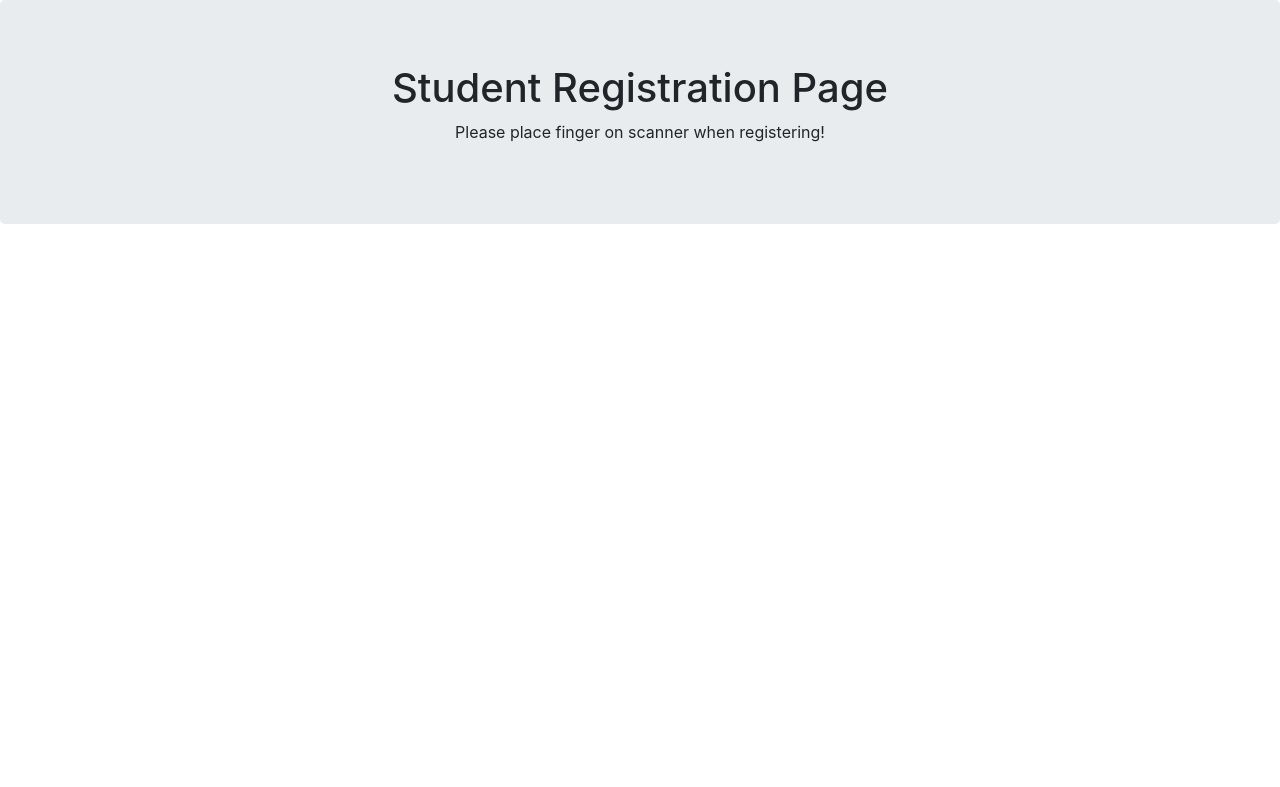
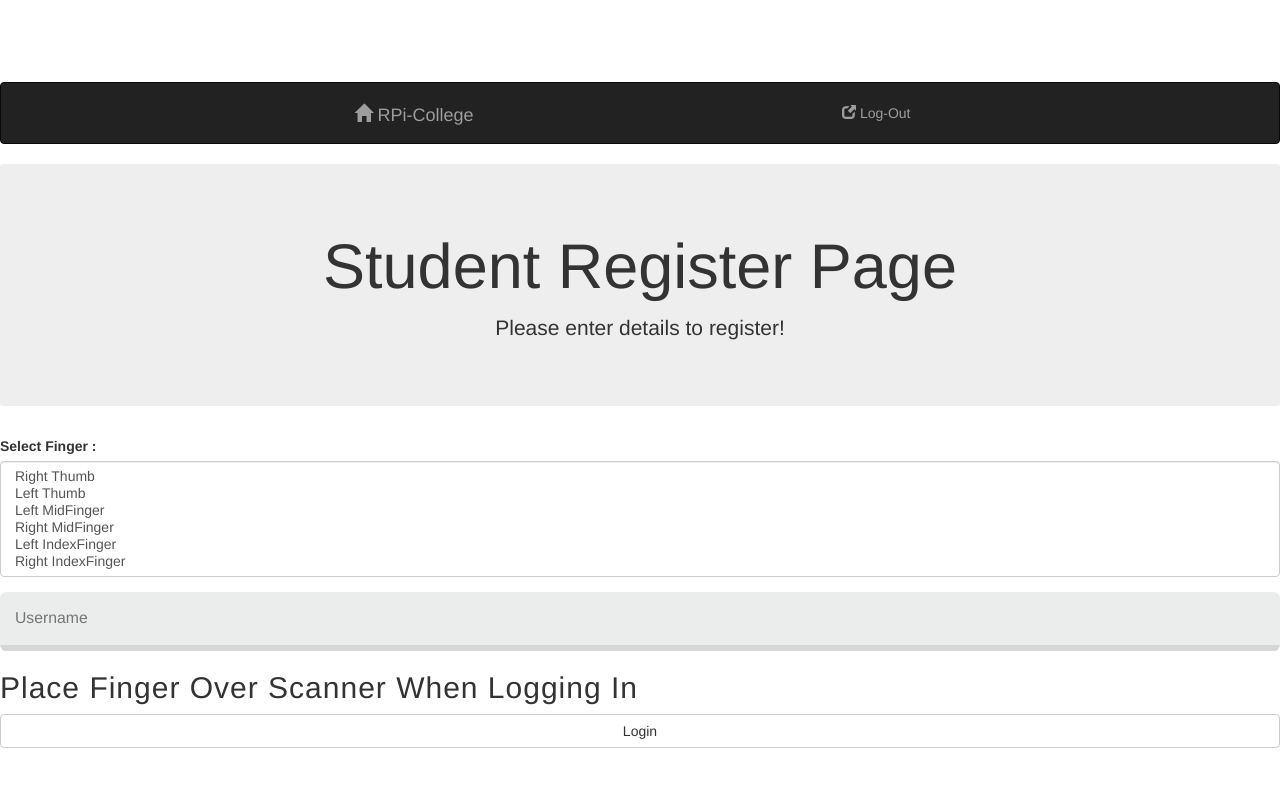
Before and after one commit to stephencgmit/BiometricRPiSystem, a Flask app: page /register/ in a window 1280 px wide. Shown: the top 787 px of the page. Run offline with Flask 2, Linux system fonts and the light colour scheme; some libraries are stand-ins or nearby versions.

Commit message:
successful register on flask with image template array to mongoDB

```diff
--- a/main.py
+++ b/main.py
@@ -17,6 +17,8 @@ mydb = client['fingerprint_project']
 connect_to_collection = mydb['students']
 
 app = Flask(__name__)
+
+
 
 @app.route("/")
 def home():
@@ -53,17 +55,17 @@ def homepage(user=None):
 
 @app.route("/")
 @app.route("/register/", methods=['GET','POST'])
-def register(user=None):
+def register():
     if request.method == 'POST':
-        key = request.form['username']
-        print(key)
-        a = pycode.login()
+        uname = request.form['username']
+        print(uname)
+        a = pycode.reg(uname)
         print(a)
-        if request.form['username'] != 'admin':
-            error = 'Invalid Credentials. Please try again.'
+        if a == 1:
+            print("successful registration")
         else:
-            return redirect(url_for('dashboard'))
-    return render_template("register.html", user=user)
+            return redirect(url_for('register'))
+    return render_template("register.html")
 
 
 @app.route("/")
@@ -92,7 +94,7 @@ def subcategory(category):
     if category == "java":
         return render_template('java.html')
 
-    elif category == "android":
+    elif category == "anregister/droid":
         if request.method == 'POST':
             num = request.form['score']
             print(type(num))
@@ -105,7 +107,7 @@ def subcategory(category):
     elif category == "cloud":
         return render_template('cloud.html')
 
-    elif category == "proeng":
+    elif category == "prregister/oeng":
         return render_template('profeng.html')
 
     elif category == "dsp":
--- a/templates/register.html
+++ b/templates/register.html
@@ -1,4 +1,16 @@
+<!--<!DOCTYPE html>-->
+<!--{% if user %}-->
+    <!--<h1>Hello {{user}}</h1>-->
+<!--{% else %}-->
+    <!--<h1>Please log in</h1>-->
+<!--{% endif %}-->
 
+<!--<!DOCTYPE html>-->
+<!--{% if user %}-->
+    <!--<h1>Hello {{user}}</h1>-->
+<!--{% else %}-->
+    <!--<h1>Please log in</h1>-->
+<!--{% endif %}-->
 
 <!DOCTYPE html>
 <html lang="en">
@@ -7,30 +19,40 @@
     <title>Register</title>
   <meta name="viewport" content="width=device-width, initial-scale=1">
   <link rel="stylesheet" href="https://maxcdn.bootstrapcdn.com/bootstrap/4.0.0-beta.2/css/bootstrap.min.css">
+  	<link rel=stylesheet type=text/css href="{{url_for('static', filename='style.css')}}">
+	<!-- Bootstrap CSS -->
+	<link rel="stylesheet" href="https://maxcdn.bootstrapcdn.com/bootstrap/3.3.7/css/bootstrap.min.css">
+	<script src="https://ajax.googleapis.com/ajax/libs/jquery/3.3.1/jquery.min.js"></script>
+	<script src="https://maxcdn.bootstrapcdn.com/bootstrap/3.3.7/js/bootstrap.min.js"></script>
+
 </head>
 
 <body>
+<nav class="navbar navbar-inverse">
+		<div class="container-fluid">
+			<div class="navbar-header">
+				<a class="navbar-brand" href="/"><span class="glyphicon glyphicon-home"></span> RPi-College</a>
+			</div>
+			<ul class="nav navbar-nav">
 
+				<li><a href="/"><span class="glyphicon glyphicon-new-window"></span> Log-Out</a></li>
+			</ul>
+		</div>
+	</nav>
 <div class="jumbotron text-center">
     <div class="container">
-        <h1>Student Registration Page</h1>
-  <p>Please place finger on scanner when registering!</p>
+        <h1>Student Register Page</h1>
+  <p>Please enter details to register!</p>
     </div>
 </div>
 
 <div class="container">
-    <form action="" method='POST">
-        <div class="form-group">
-            <label for="usr">Name:</label>
-            <input type="text" class="form-control" placeholder="Username" name="username" >
-		<input class="btn btn-default" type="submit" value="Login">
+
         </div>
-	</form>
-        <label for="finger">Select Finger :</label>
-        <div class="row">
-        <div class="col-lg-3">
-             <div class="form-group">
-                  <select class="form-control" id="finger">
+              <form action="" method="post">
+                          <label for="finger">Select Finger :</label>
+                  <div class="form-group">
+                  <select class="form-control" id="finger" size="6px">
                         <option value="rightthumb">Right Thumb</option>
                         <option value="leftthumb">Left Thumb</option>
                         <option value="leftmidfinger">Left MidFinger</option>
@@ -39,22 +61,14 @@
                         <option value="rightindexfinger">Right IndexFinger</option>
                   </select>
              </div>
-        </div>
-            <div class="col-lg-2">
-              <div class="form-group">
-                   <button type="button" class="btn btn-primary">Fetch FingerPrint</button>
-              </div>
-            </div>
-              <div class="col-lg-2">
-                    <div class="form-group">
-                    <button type="button" class="btn btn-warning">Save FingerPrint</button>
+                <input type="text" placeholder="Username" class="form__input" name="username" value="{{ request.form.username }}">
+                <h2>Place Finger Over Scanner When Logging In</h2>
+        <input class="btn btn-default" class="form__btn" type="submit" value="Login">
+      </form>
               </div>
               </div>
         </div>
         <br><br>
-        <div class="form-group">
-          <button type="submit" class="btn btn-danger">Submit</button>
-        </div>
     </form>
 </div>
 </body>
```
Also changed, not shown: pycode.py (+66 -4 lines).
